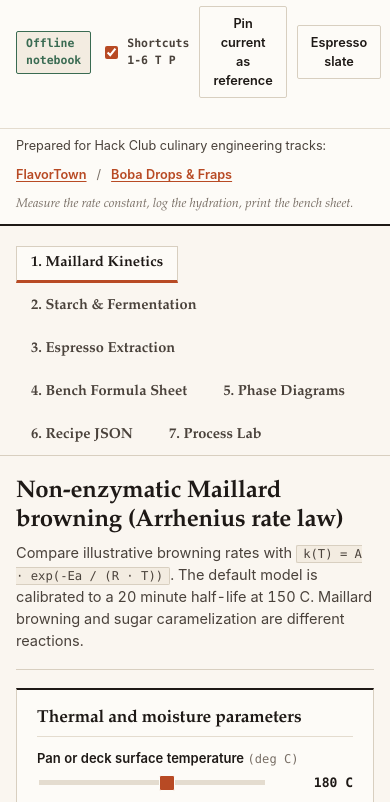
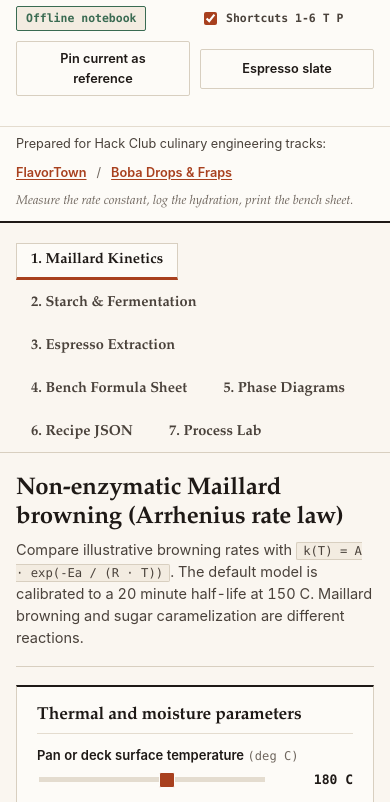
Before and after one commit to draarivpatel-ui/flavorforge, a plain HTML site: page index.html in a window 390 px wide. Shown: the part 74-876 px from the top of the page. Drawn offline with Linux system fonts and the light colour scheme.

Commit message:
Improve contrast and mobile header layout

```diff
--- a/style.css
+++ b/style.css
@@ -16,7 +16,7 @@
   --raised: #ffffff;
   --ink: #1e1916;
   --ink-2: #4a423b;
-  --muted: #786e65;
+  --muted: #6f665e;
   --grid: #e4dccf;
   --axis: #b8ad9e;
   --rule-heavy: #1e1916;
@@ -32,7 +32,7 @@
   --s3-soft: rgba(58, 107, 82, 0.12);
 
   /* Accents */
-  --accent: #b84a24;
+  --accent: #a8401e;
   --accent-ink: #fdfbf7;
   --sage: #3a6b52;
   --good: #2d6648;
@@ -55,7 +55,7 @@
   --raised: #2d2622;
   --ink: #f4efe8;
   --ink-2: #c9bfb3;
-  --muted: #91867a;
+  --muted: #a19688;
   --grid: #332c27;
   --axis: #594e46;
   --rule-heavy: #f4efe8;
@@ -69,7 +69,7 @@
   --s1-soft: rgba(224, 109, 68, 0.15);
   --s3-soft: rgba(90, 163, 126, 0.16);
 
-  --accent: #e06d44;
+  --accent: #ed7850;
   --accent-ink: #161311;
   --sage: #5aa37e;
   --good: #5aa37e;
@@ -147,7 +147,7 @@ p { margin: 0.45rem 0; }
 .brand-mark { color: var(--accent); flex: none; }
 .brand-text h1 { font-size: 1.85rem; font-weight: 700; }
 .tagline { color: var(--ink-2); font-size: 0.92rem; margin: 2px 0 0; font-family: var(--font-serif); font-style: italic; }
-.header-actions { display: flex; align-items: center; gap: 10px; }
+.header-actions { display: flex; align-items: center; gap: 10px; flex-wrap: wrap; }
 .offline-badge {
   font-family: var(--font-mono);
   font-size: 0.74rem;
@@ -641,6 +641,9 @@ textarea { resize: vertical; }
 }
 @media (max-width: 520px) {
   .header-inner { padding: 14px 16px; }
+  .header-actions { width: 100%; display: grid; grid-template-columns: 1fr 1fr; }
+  .header-actions .offline-badge, .header-actions .shortcut-toggle { justify-self: start; }
+  .header-actions .btn { width: 100%; white-space: normal; min-height: 40px; }
   .tabs, main, .program-strip { padding-left: 16px; padding-right: 16px; }
   .stat-panel { grid-template-columns: 1fr; }
   .recipe-card { padding: 20px 16px; }
```
